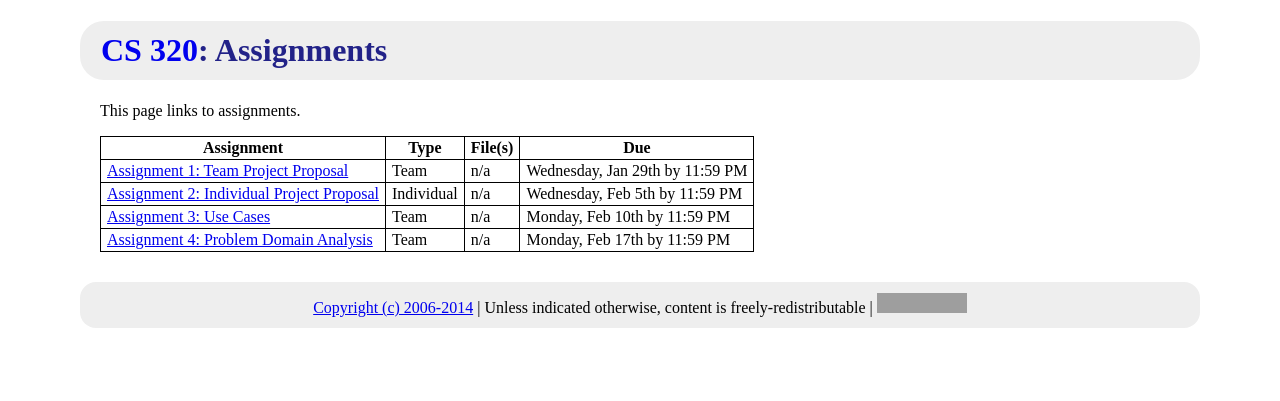
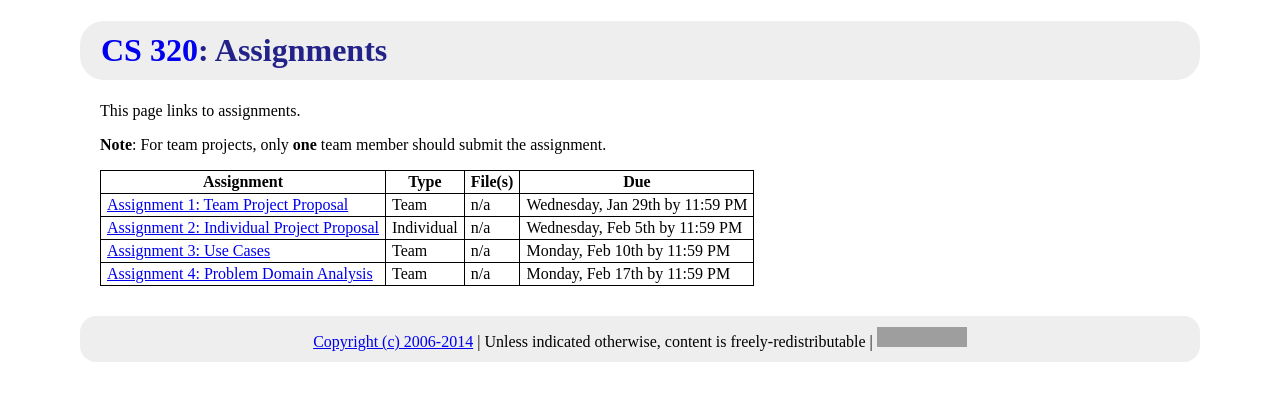
Before and after one commit to ycpcs/cs320-spring2014, a Jekyll site: the page built from assign/index.md, in a window 1280 px wide. Shown: the top 401 px of the page. Built offline with Jekyll 4.4.1, drawn with Linux system fonts in a browser that asks for light colours; Markdown is read by kramdown in place of the engine named in the settings; grey boxes are pictures that could not be loaded.

Commit message:
only one person should submit team assignment

```diff
--- a/assign/index.md
+++ b/assign/index.md
@@ -5,6 +5,8 @@ title: "Assignments"
 
 This page links to assignments.
 
+**Note**: For team projects, only **one** team member should submit the assignment.
+
 Assignment | Type | File(s) | Due
 ---------- | ---- | ------- | ---
 [Assignment 1: Team Project Proposal](assign01.html) | Team | n/a | Wednesday, Jan 29th by 11:59 PM
```
